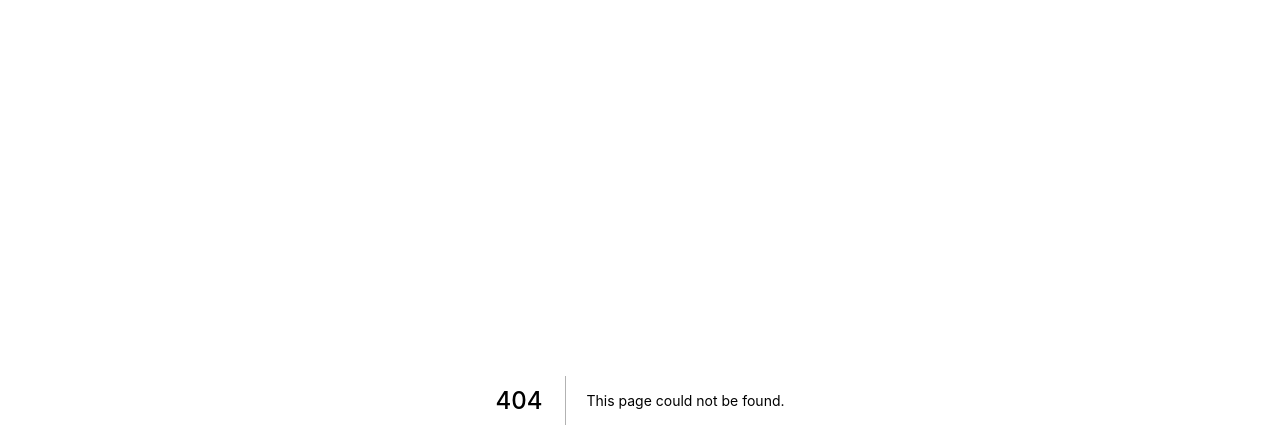
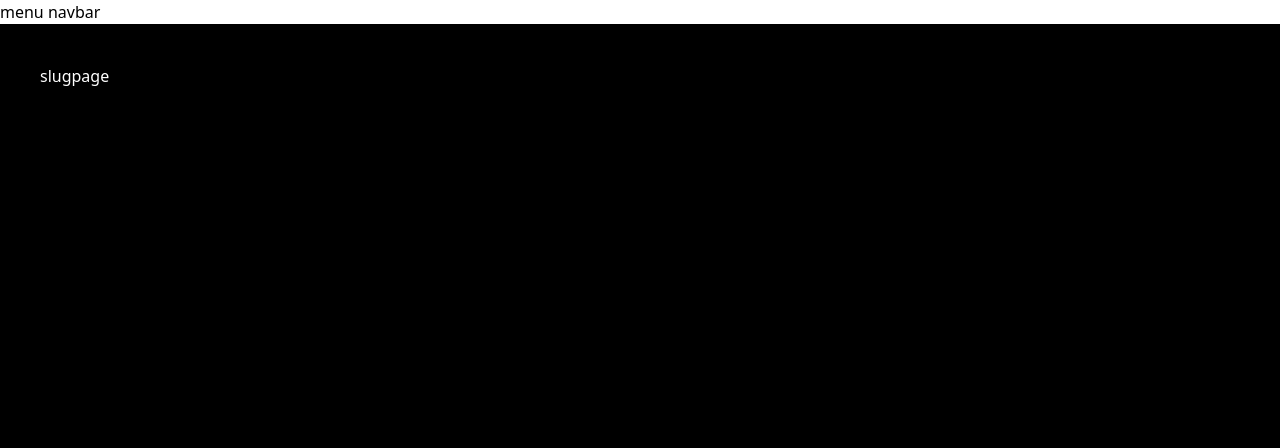
Before and after one commit to jonl17/blai-vasinn, a Next.js app: page /1 in a window 1280 px wide. Before the commit this address had no page. Shown: the top 448 px of the page. Built offline with nearby package versions, Linux system fonts and the light colour scheme.

Commit message:
pages and navbar

```diff
--- /dev/null
+++ b/src/components/Navbar/Navbar.tsx
@@ -0,0 +1,7 @@
+import React from 'react'
+
+const Navbar = () => {
+  return <nav>menu navbar</nav>
+}
+
+export default Navbar
--- /dev/null
+++ b/src/components/Navbar/index.ts
@@ -0,0 +1 @@
+export { default } from './Navbar'
--- /dev/null
+++ b/src/pages/[slug].tsx
@@ -0,0 +1,7 @@
+import type { NextPage } from 'next'
+
+const SlugPage: NextPage = () => {
+  return <div className="p-10 bg-black text-white h-screen">slugpage</div>
+}
+
+export default SlugPage
--- a/src/pages/_app.tsx
+++ b/src/pages/_app.tsx
@@ -1,8 +1,14 @@
-import '../styles/globals.css'
 import type { AppProps } from 'next/app'
+import Navbar from '~/components/Navbar'
+import '~/styles/globals.css'
 
 function MyApp({ Component, pageProps }: AppProps) {
-  return <Component {...pageProps} />
+  return (
+    <main>
+      <Navbar />
+      <Component {...pageProps} />
+    </main>
+  )
 }
 
 export default MyApp
--- a/src/pages/index.tsx
+++ b/src/pages/index.tsx
@@ -1,7 +1,7 @@
 import type { NextPage } from 'next'
 
 const Home: NextPage = () => {
-  return <div className="p-10 bg-black text-white h-screen">starter</div>
+  return <div className="p-10 bg-black text-white h-screen">bob</div>
 }
 
 export default Home
--- a/tailwind.config.js
+++ b/tailwind.config.js
@@ -1,6 +1,10 @@
 module.exports = {
   content: ['./src/**/*.{js,ts,jsx,tsx}'],
   theme: {
+    fontSize: {
+      large: ['8rem', '1.25'],
+      lead: ['1.25rem', '1.75'],
+    },
     extend: {},
   },
   plugins: [],
--- a/tsconfig.json
+++ b/tsconfig.json
@@ -13,7 +13,11 @@
     "resolveJsonModule": true,
     "isolatedModules": true,
     "jsx": "preserve",
-    "incremental": true
+    "incremental": true,
+    "baseUrl": ".",
+    "paths": {
+      "~/*": ["src/*"]
+    }
   },
   "include": ["next-env.d.ts", "**/*.ts", "**/*.tsx"],
   "exclude": ["node_modules"]
```
